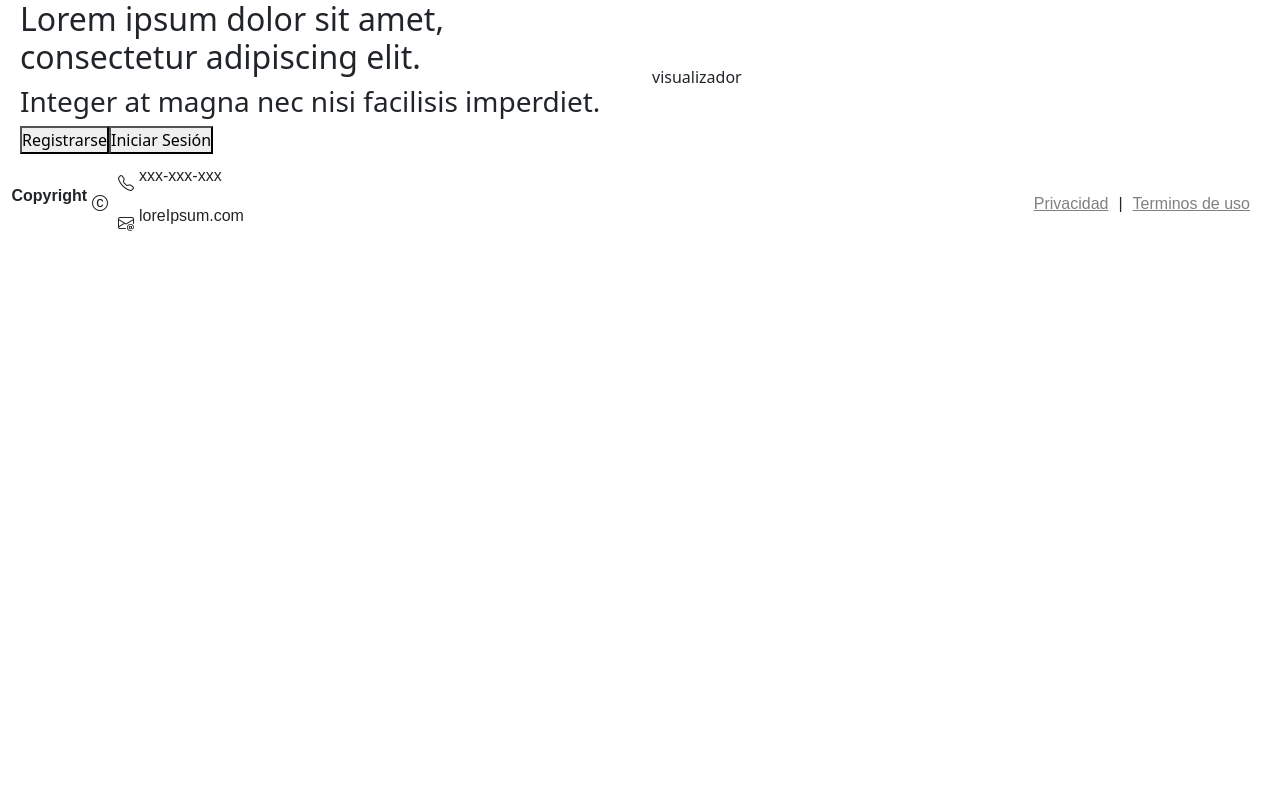
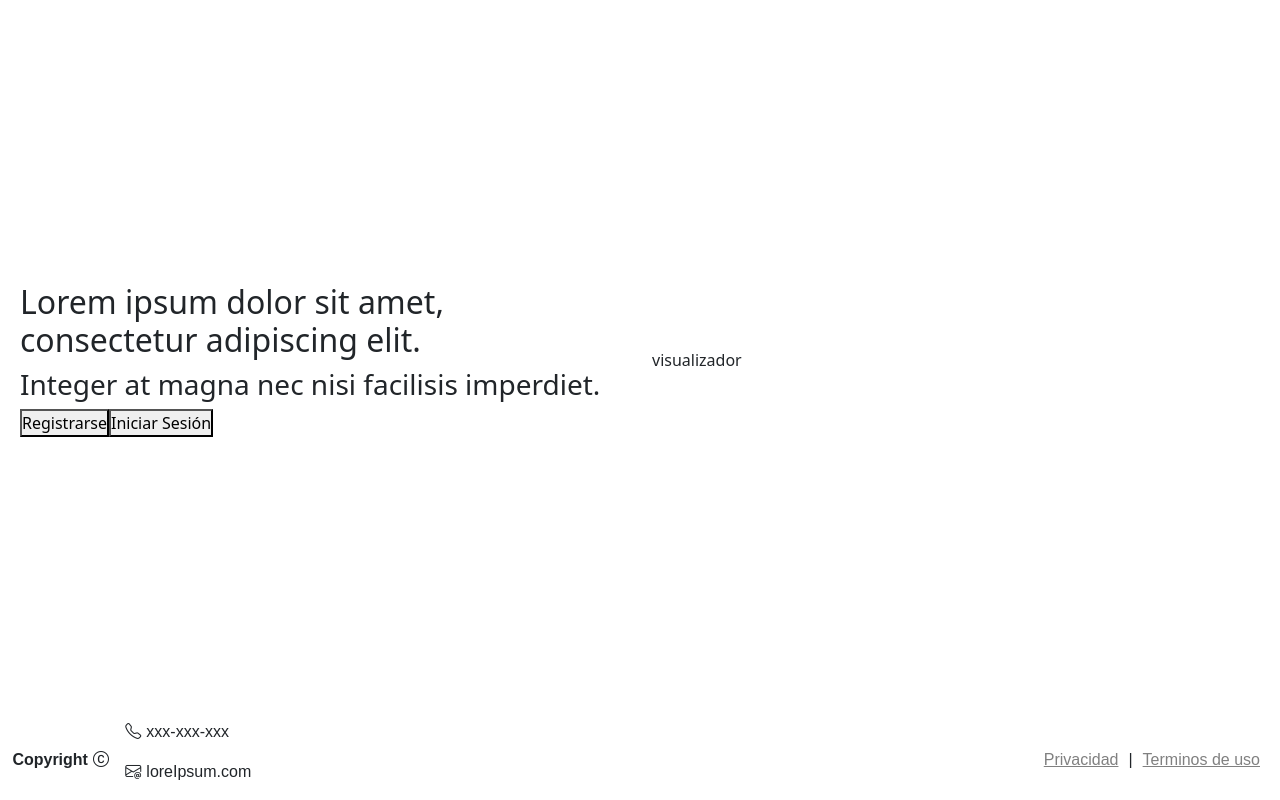
Before and after one commit to SagoDev/Proyecto-ANGULAR-Autodidacta, an Angular app in the folder client/: page / in a window 1280 px wide. Built offline with nearby package versions, Linux system fonts and the light colour scheme; a web font is replaced by a local one.

Commit message:
Grid - Footer Component
- Used grid with bootstrap into the footer and welcome-page components.

```diff
--- a/client/src/app/pages/public/welcome-page/welcome-page.component.scss
+++ b/client/src/app/pages/public/welcome-page/welcome-page.component.scss
@@ -3,14 +3,10 @@
     flex-direction: column;
     padding: 0px 20px 0px 20px;
     height: 100vh;
-    align-self: auto;
 }
 
 .main-content{
     justify-content: center;
     align-items: center;
+    height: 100%;
 }
-.footer{
-    display: flex;
-    align-self: flex-end;
-}
--- a/client/src/app/shared/components/footer/footer.component.html
+++ b/client/src/app/shared/components/footer/footer.component.html
@@ -1,9 +1,8 @@
-<div class="footer-container">
-    <div class="copyright-field">
-        <p>Copyright</p>
-        <i class="bi bi-c-circle"></i>
+<div class="footer-container row">
+    <div class="copyright-field col-1">
+        Copyright <i class="bi bi-c-circle"></i>
     </div>
-    <div class="detail-field">
+    <div class="detail-field col">
         <div class="info-field">
            <div class="phone-field">
             <i class="bi bi-telephone"></i><p>xxx-xxx-xxx</p>
--- a/client/src/app/shared/components/footer/footer.component.scss
+++ b/client/src/app/shared/components/footer/footer.component.scss
@@ -7,14 +7,12 @@
 .email-field {
     display: flex;
     gap: 5px;
-    align-content: center;
-    align-items: center;
+    text-align: center;
+
 }
 
 .detail-field {
     display: flex;
-    width: 90vw;
-    padding: 10px;
     justify-content: space-between;
 }
 
@@ -25,10 +23,6 @@
     gap: 10px;
 }
 
-.info-field {
-    justify-content: end;
-    text-align: center;
-}
 
 a,
 .detail-field,
@@ -41,8 +35,12 @@ a,
     font-weight: 300;
 }
 
-.copyright-field {
+.copyright-field{
+    display: flex;
+    justify-content: center;
+    align-items: center;
     font-weight: 600;
+
 }
 
 .terms-field a:visited {
```
